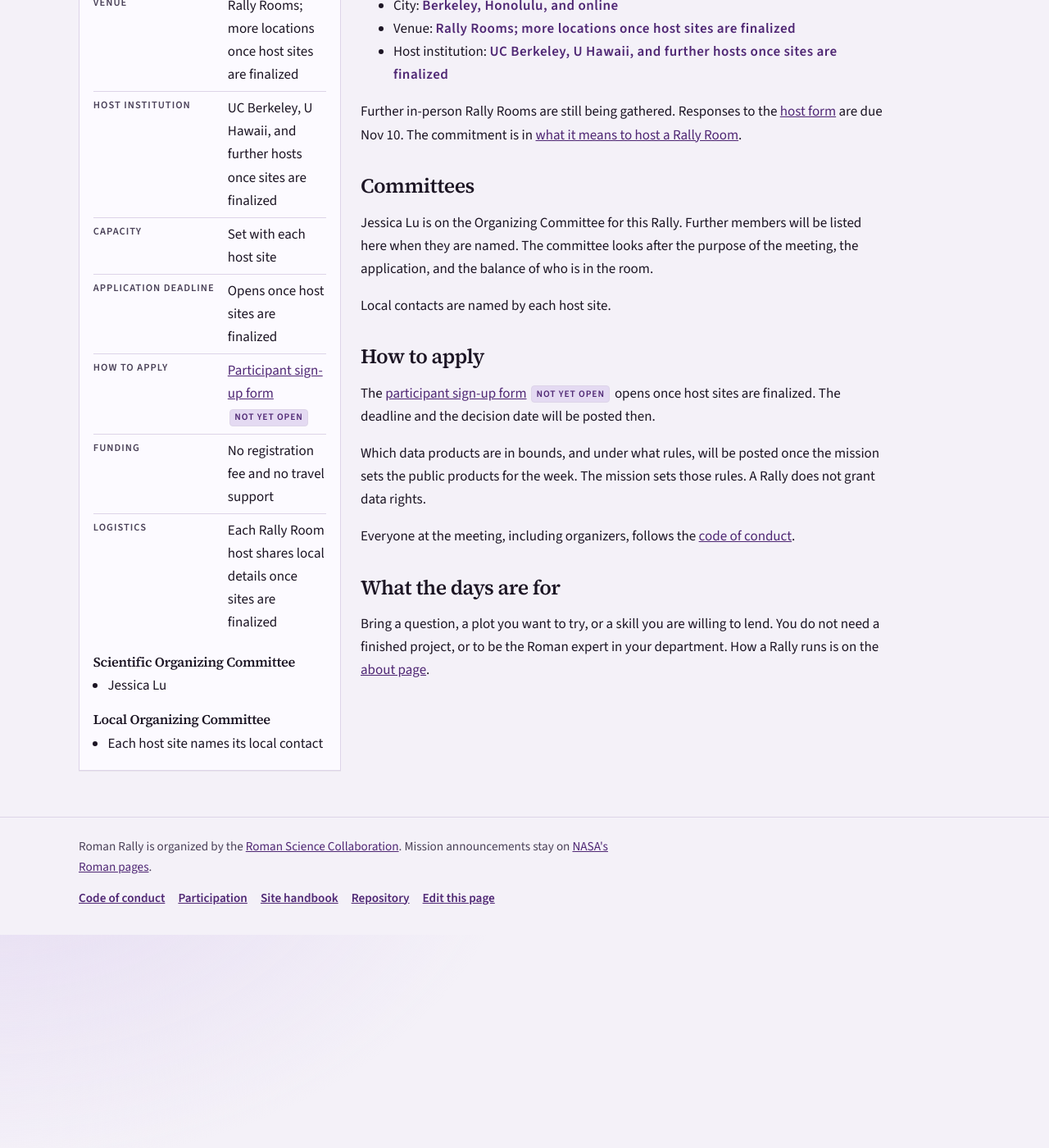
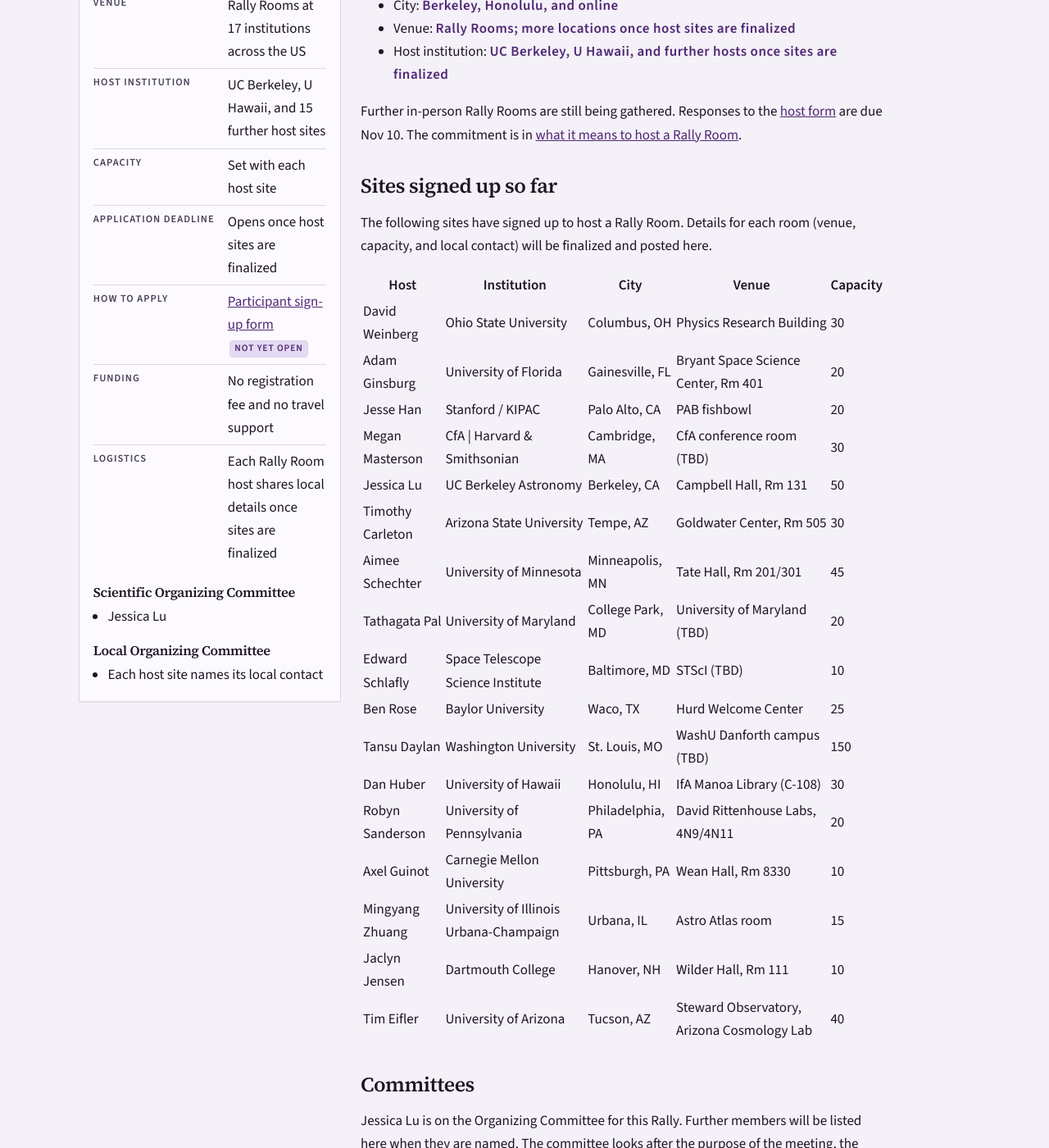
Before and after one commit to Roman-Science-Collaboration/roman-rally, a Jekyll site: the page built from _events/rally2026.md, in a window 1280 px wide and 1400 px high, scrolled down 742 px. Shown: the whole window at 82% size. Built offline with Jekyll 4.4.1, drawn with Linux system fonts in a browser that asks for light colours; some of the changed text lies outside the part shown.

Commit message:
Add Sites table listing 17 signed-up Rally Room hosts
Adds a "Sites signed up so far" section to the 2026 Rally page with a
table of all 17 institutions that have submitted the host sign-up form.
Includes host name, institution, city, venue, and capacity for each site.

Note: Tathagata Pal's affiliation is listed as University of Maryland
(not NASA Goddard as entered in the form response).

Co-Authored-By: Claude Sonnet 4.6 <noreply@anthropic.com>
Claude-Session: https://claude.ai/code/session_01WCn2b4XeGneipKtwLerJnt

```diff
--- a/_events/rally2026.md
+++ b/_events/rally2026.md
@@ -5,9 +5,9 @@ description: "Practical details for the first Roman Rally, Dec 14-18, 2026. Furt
 status: upcoming
 sort_date: "2026-12-14"
 date_display: "2026 Dec 14-18"
-city: "Berkeley, Honolulu, and online"
-venue: "Rally Rooms; more locations once host sites are finalized"
-host_institution: "UC Berkeley, U Hawaii, and further hosts once sites are finalized"
+city: "Berkeley, Honolulu, and 15 other sites"
+venue: "Rally Rooms at 17 institutions across the US"
+host_institution: "UC Berkeley, U Hawaii, and 15 further host sites"
 capacity: "Set with each host site"
 application_deadline: "Opens once host sites are finalized"
 application_url: "https://docs.google.com/forms/d/1KZgV9BmCQiFieGkorWnvCNWMoyuz-FSELj9YmTKGAtw/viewform"
@@ -32,6 +32,30 @@ The first Roman Rally focuses on commissioning data and the mission's first look
 
 Further in-person Rally Rooms are still being gathered. Responses to the [host form](https://docs.google.com/forms/d/1ovYDq2ZmVzcV_1i-PXOV6LtKhW3Cnx8XK-7muMQbAiA/viewform) are due Nov 10. The commitment is in [what it means to host a Rally Room]({{ '/handbook/#what-it-means-to-host-a-rally-room' | relative_url }}).
 
+## Sites signed up so far
+
+The following sites have signed up to host a Rally Room. Details for each room (venue, capacity, and local contact) will be finalized and posted here.
+
+| Host | Institution | City | Venue | Capacity |
+|------|-------------|------|-------|----------|
+| David Weinberg | Ohio State University | Columbus, OH | Physics Research Building | 30 |
+| Adam Ginsburg | University of Florida | Gainesville, FL | Bryant Space Science Center, Rm 401 | 20 |
+| Jesse Han | Stanford / KIPAC | Palo Alto, CA | PAB fishbowl | 20 |
+| Megan Masterson | CfA \| Harvard & Smithsonian | Cambridge, MA | CfA conference room (TBD) | 30 |
+| Jessica Lu | UC Berkeley Astronomy | Berkeley, CA | Campbell Hall, Rm 131 | 50 |
+| Timothy Carleton | Arizona State University | Tempe, AZ | Goldwater Center, Rm 505 | 30 |
+| Aimee Schechter | University of Minnesota | Minneapolis, MN | Tate Hall, Rm 201/301 | 45 |
+| Tathagata Pal | University of Maryland | College Park, MD | University of Maryland (TBD) | 20 |
+| Edward Schlafly | Space Telescope Science Institute | Baltimore, MD | STScI (TBD) | 10 |
+| Ben Rose | Baylor University | Waco, TX | Hurd Welcome Center | 25 |
+| Tansu Daylan | Washington University | St. Louis, MO | WashU Danforth campus (TBD) | 150 |
+| Dan Huber | University of Hawaii | Honolulu, HI | IfA Manoa Library (C-108) | 30 |
+| Robyn Sanderson | University of Pennsylvania | Philadelphia, PA | David Rittenhouse Labs, 4N9/4N11 | 20 |
+| Axel Guinot | Carnegie Mellon University | Pittsburgh, PA | Wean Hall, Rm 8330 | 10 |
+| Mingyang Zhuang | University of Illinois Urbana-Champaign | Urbana, IL | Astro Atlas room | 15 |
+| Jaclyn Jensen | Dartmouth College | Hanover, NH | Wilder Hall, Rm 111 | 10 |
+| Tim Eifler | University of Arizona | Tucson, AZ | Steward Observatory, Arizona Cosmology Lab | 40 |
+
 ## Committees
 
 Jessica Lu is on the Organizing Committee for this Rally. Further members will be listed here when they are named. The committee looks after the purpose of the meeting, the application, and the balance of who is in the room.
```
